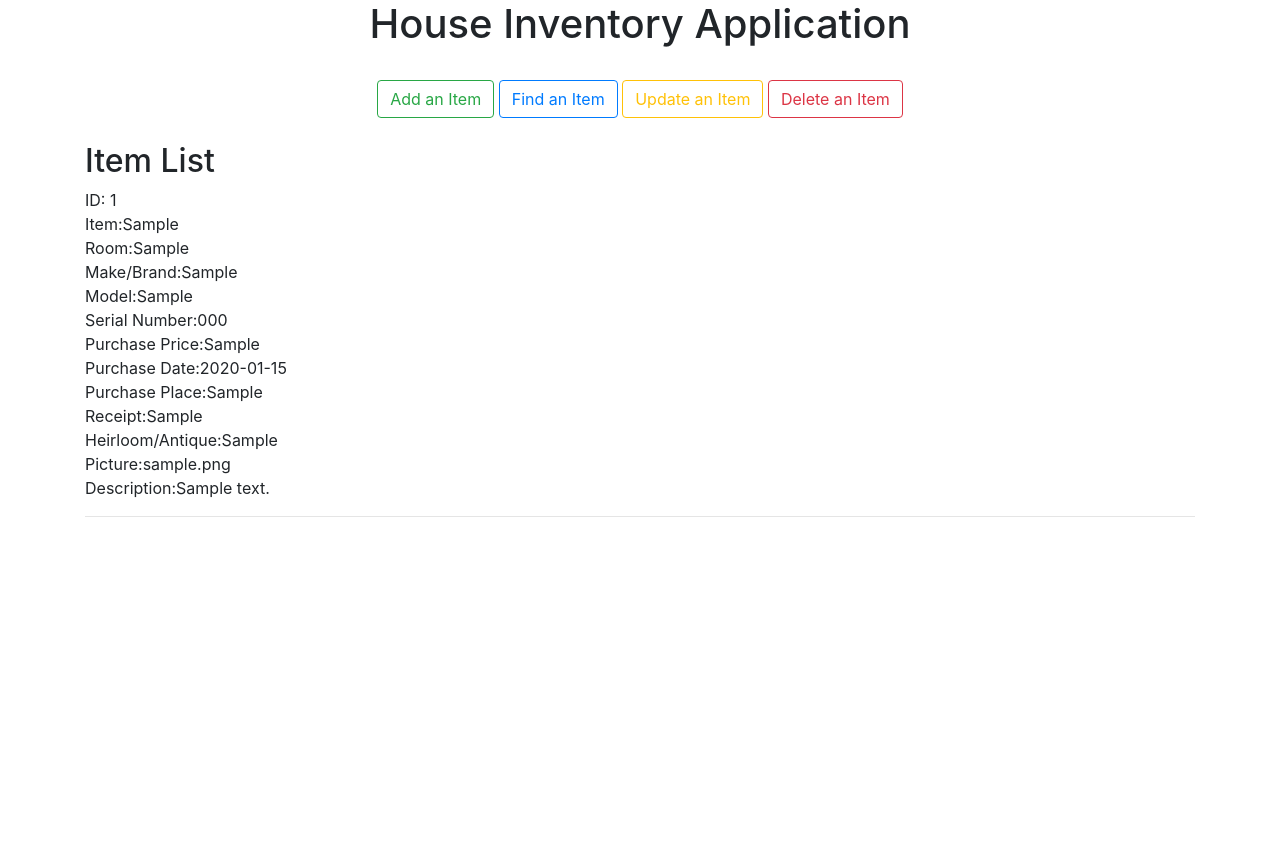
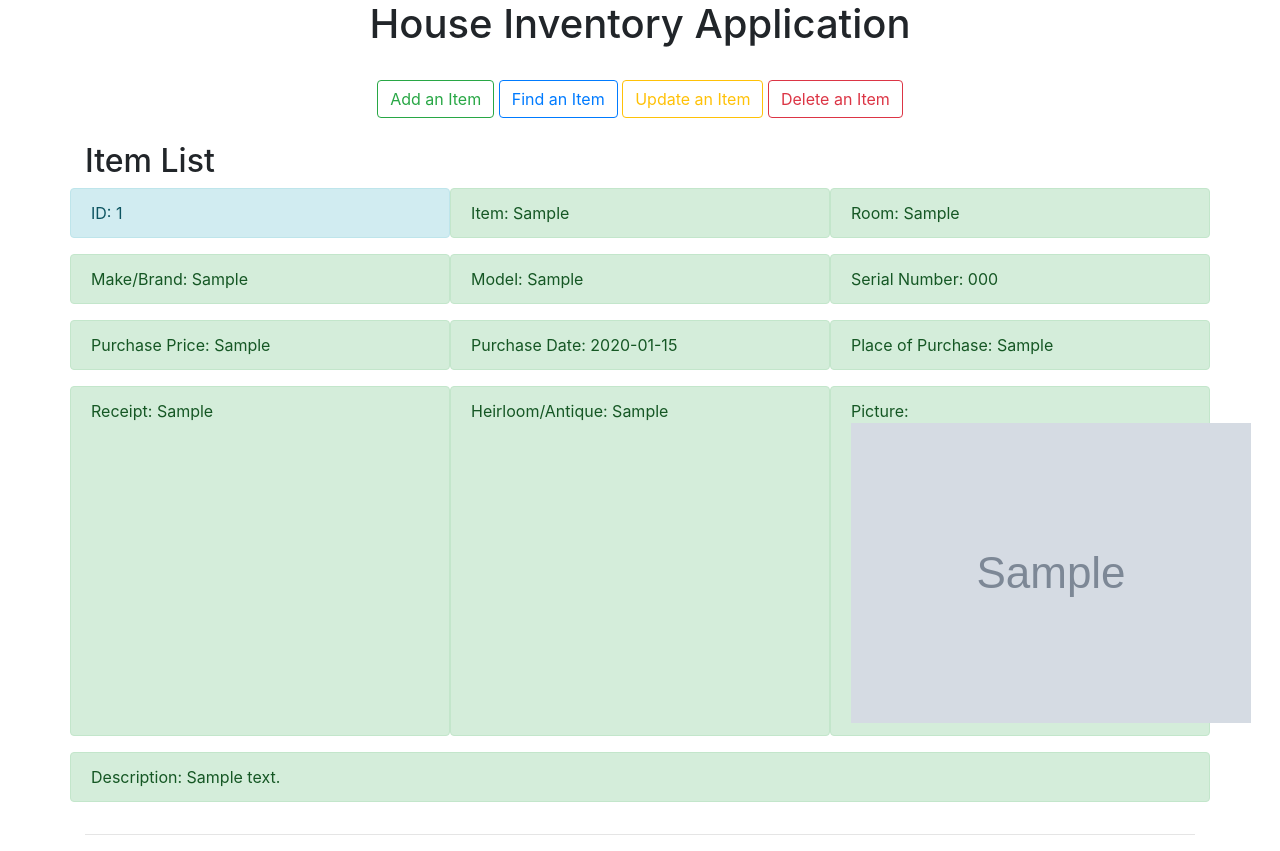
Before and after one commit to Viper66Oz/basic-web-app, a PHP site: page /read.php in a window 1280 px wide. Before the commit the page ends 517 px from the top, so only its background shows below. Run offline with PHP 8.4, Linux system fonts and the light colour scheme; tables that the repository leaves empty hold one stand-in row (values such as "Sample post"); grey boxes marked "Sample" are stand-in pictures.

Commit message:
Update read.php
Page styled

```diff
--- a/public/read.php
+++ b/public/read.php
@@ -25,7 +25,7 @@
 <h2>Item List</h2>
 
 <?php foreach($result as $row) { ?>
-<p>
+<!--<p>
     ID:
     <?php echo escape($row['id']); ?><br>
     Item:<?php echo $row['item']; ?><br>
@@ -40,8 +40,56 @@
     Heirloom/Antique:<?php echo $row['heirloomantique']; ?><br>
     Picture:<?php echo $row['picture']; ?><br>
     Description:<?php echo $row['description']; ?><br>
-</p>
-
+</p>-->
+<div class="row">
+    <div class="col-sm-4 alert alert-info" role="alert">
+        ID: <?php echo escape($row['id']); ?>
+    </div>
+    <div class="col-sm-4 alert alert-success" role="alert">
+        Item: <?php echo $row['item']; ?>
+    </div>
+    <div class="col-sm-4 alert alert-success" role="alert">
+        Room: <?php echo $row['room']; ?>
+    </div>
+</div>
+<div class="row">
+    <div class="col-sm-4 alert alert-success">
+        Make/Brand: <?php echo $row['makebrand']; ?>
+    </div>
+    <div class="col-sm-4 alert alert-success">
+        Model: <?php echo $row['model']; ?>
+    </div>
+    <div class="col-sm-4 alert alert-success">
+        Serial Number: <?php echo $row['serialnumber']; ?>
+    </div>
+</div>
+<div class="row">
+    <div class="col-sm-4 alert alert-success">
+        Purchase Price: <?php echo $row['purchaseprice']; ?>
+    </div>
+    <div class="col-sm-4 alert alert-success">
+        Purchase Date: <?php echo $row['purchasedate']; ?>
+    </div>
+    <div class="col-sm-4 alert alert-success">
+        Place of Purchase: <?php echo $row['purchaseplace']; ?>
+    </div>
+</div>
+<div class="row">
+    <div class="col-sm-4 alert alert-success">
+        Receipt: <?php echo $row['receipt']; ?>
+    </div>
+    <div class="col-sm-4 alert alert-success">
+        Heirloom/Antique: <?php echo $row['heirloomantique']; ?>
+    </div>
+    <div class="col-sm-4 alert alert-success">
+        Picture: <img src="<?php echo $row['picture']; ?>">
+    </div>
+</div>
+<div class="row">
+    <div class="col alert alert-success">
+        Description: <?php echo $row['description']; ?>
+    </div>
+</div>
 <hr>
 <?php };
 
```
